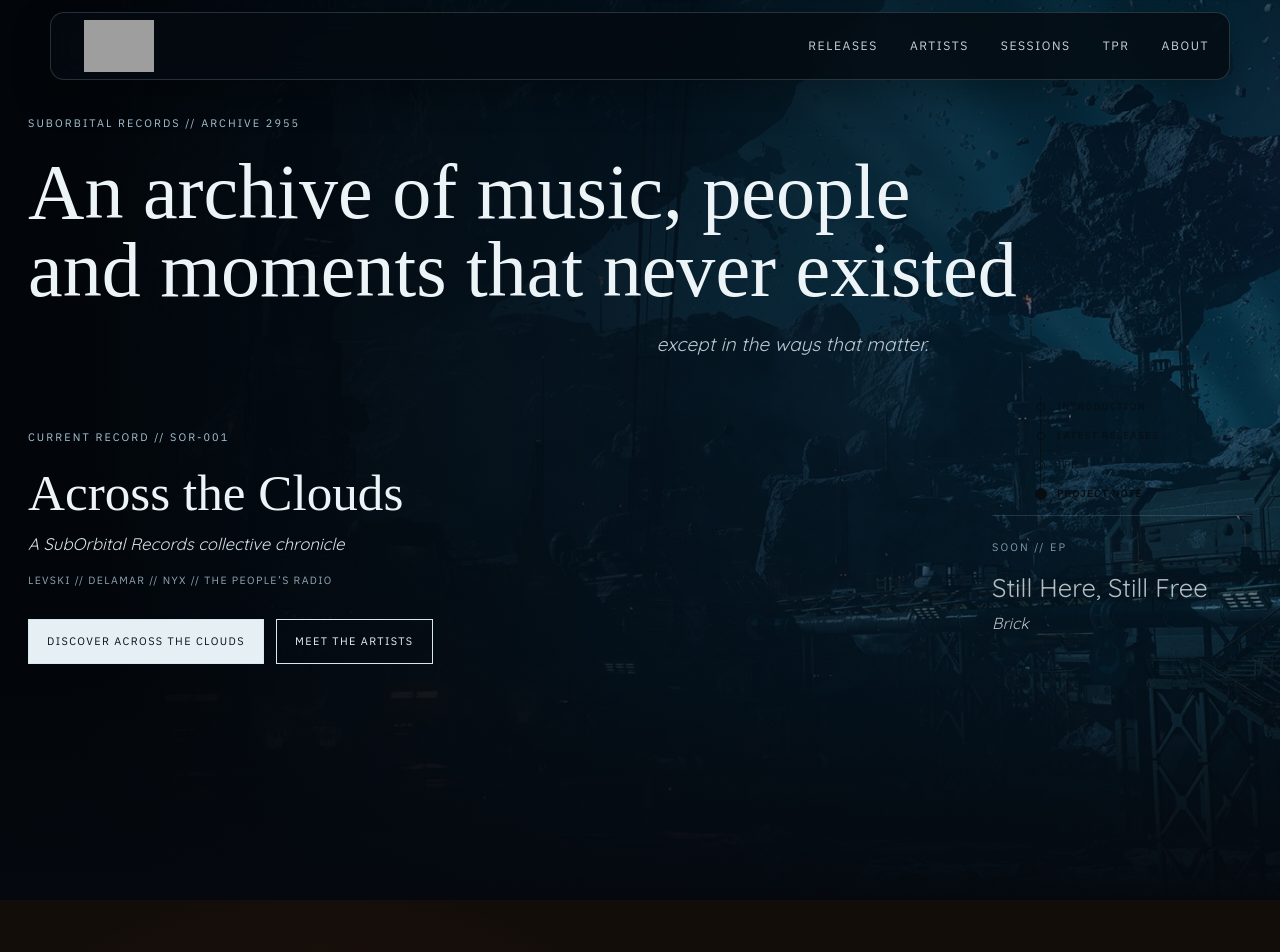
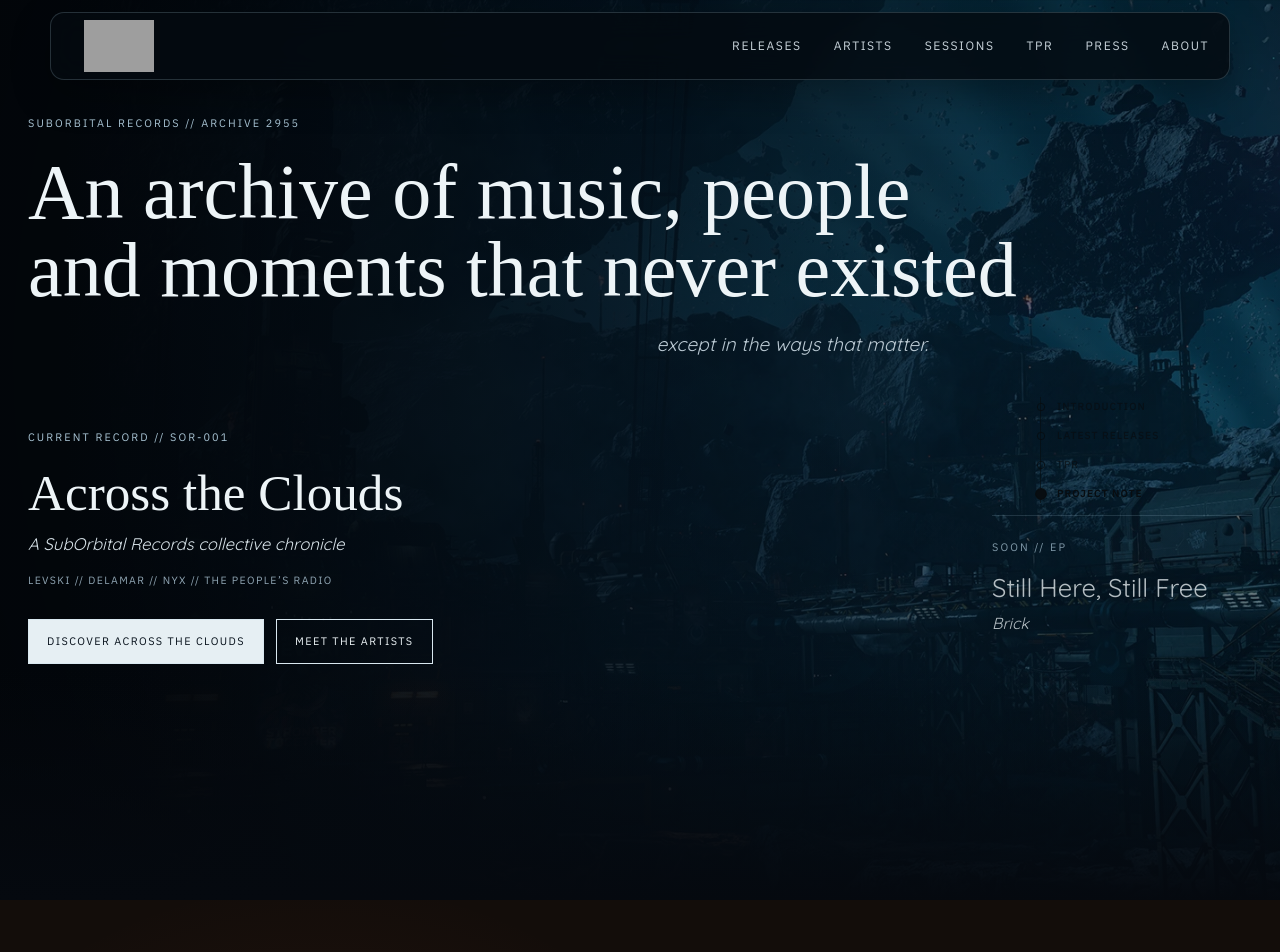
Before and after one commit to yannockverne/suborbital, a Jekyll site: the page built from index.html, in a window 1280 px wide. Shown: the top 952 px of the page. Built offline with Jekyll 4.4.1, drawn with Linux system fonts in a browser that asks for light colours; some web fonts are replaced; grey boxes are pictures that could not be loaded.

Commit message:
Add Press to primary navigation

```diff
--- a/_includes/nav.html
+++ b/_includes/nav.html
@@ -3,7 +3,7 @@
     <a class="brand" href="{{ '/' | relative_url }}"><img class="brand-logo" src="{{ '/assets/img/v2/logos/suborbital-records-white.png' | relative_url }}" alt="SubOrbital Records home"></a>
     <button class="nav-toggle" type="button" aria-expanded="false" aria-controls="primary-nav"><span>Menu</span><i aria-hidden="true"></i></button>
     <nav class="nav-links" id="primary-nav" aria-label="Primary navigation">
-      <a href="{{ '/releases/' | relative_url }}">Releases</a><a href="{{ '/artists/' | relative_url }}">Artists</a><a href="{{ '/sessions/' | relative_url }}">Sessions</a><a href="{{ '/tpr/' | relative_url }}">TPR</a><a href="{{ '/credits/' | relative_url }}">About</a>
+      <a href="{{ '/releases/' | relative_url }}">Releases</a><a href="{{ '/artists/' | relative_url }}">Artists</a><a href="{{ '/sessions/' | relative_url }}">Sessions</a><a href="{{ '/tpr/' | relative_url }}">TPR</a><a href="{{ '/press/' | relative_url }}">Press</a><a href="{{ '/credits/' | relative_url }}">About</a>
     </nav>
   </div>
 </header>
```
